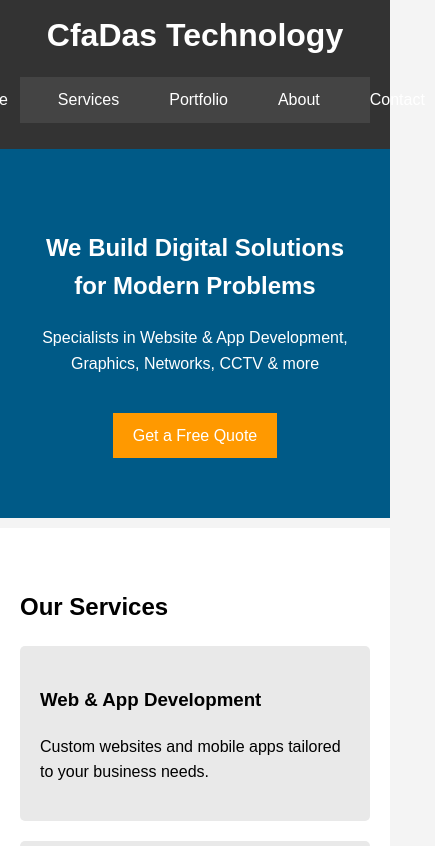
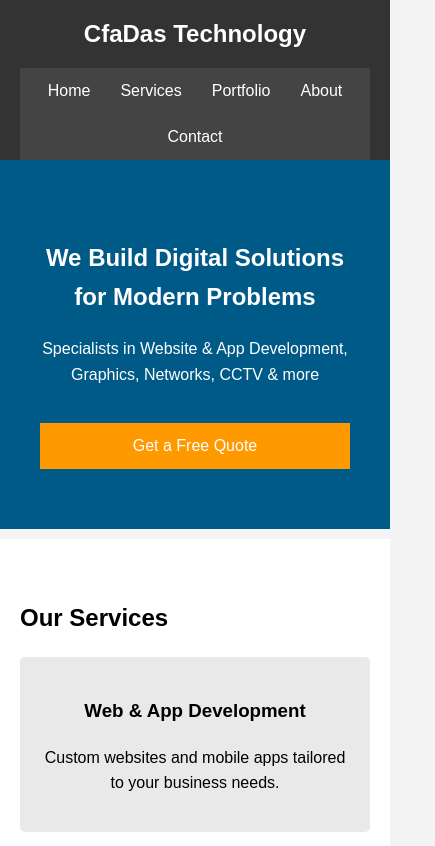
Before and after one commit to alhajisesay8765/cfadas-website, a plain HTML site: page index.html in a window 390 px wide. Shown: the top 846 px of the page, 435 px wide, since content can reach past the window. Drawn offline with Linux system fonts and the light colour scheme.

Commit message:
Update styles.css

```diff
--- a/css/styles.css
+++ b/css/styles.css
@@ -1,3 +1,6 @@
+ * {
+      box-sizing: border-box;
+    }
     body {
       margin: 0;
       font-family: Arial, sans-serif;
@@ -7,27 +10,32 @@ body {
     header {
       background: #333;
       color: #fff;
-  padding: 10px 0;
     }
     header h1 {
       text-align: center;
       margin: 0;
+      padding: 15px 10px;
     }
     nav ul {
       display: flex;
+      flex-wrap: wrap;
       justify-content: center;
+      margin: 0;
       padding: 0;
       list-style: none;
       background: #444;
     }
     nav ul li {
-  margin: 0 15px;
+      margin: 0;
     }
     nav ul li a {
       color: white;
       text-decoration: none;
-  padding: 10px;
+      padding: 10px 15px;
       display: block;
+    }
+    nav ul li a:hover {
+      background-color: #222;
     }
     .hero {
       background: #005a87;
@@ -55,23 +63,26 @@ section {
     }
     .services-grid {
       display: grid;
-  grid-template-columns: repeat(auto-fit, minmax(220px, 1fr));
+      grid-template-columns: repeat(auto-fit, minmax(250px, 1fr));
       gap: 20px;
     }
     .service {
       background: #e9e9e9;
       padding: 20px;
       border-radius: 5px;
+      text-align: center;
     }
     form {
       display: flex;
       flex-direction: column;
+      gap: 15px;
     }
     form input, form textarea {
       padding: 10px;
-  margin-bottom: 15px;
       border: 1px solid #ccc;
       border-radius: 5px;
+      width: 100%;
+      font-size: 1rem;
     }
     form button {
       padding: 10px;
@@ -87,3 +98,12 @@ footer {
       background: #333;
       color: white;
     }
+    @media (max-width: 600px) {
+      header h1 {
+        font-size: 1.5rem;
+      }
+      .btn {
+        width: 100%;
+        box-sizing: border-box;
+      }
+    }
```
Lines whose indentation alone changed are shown as unchanged.
